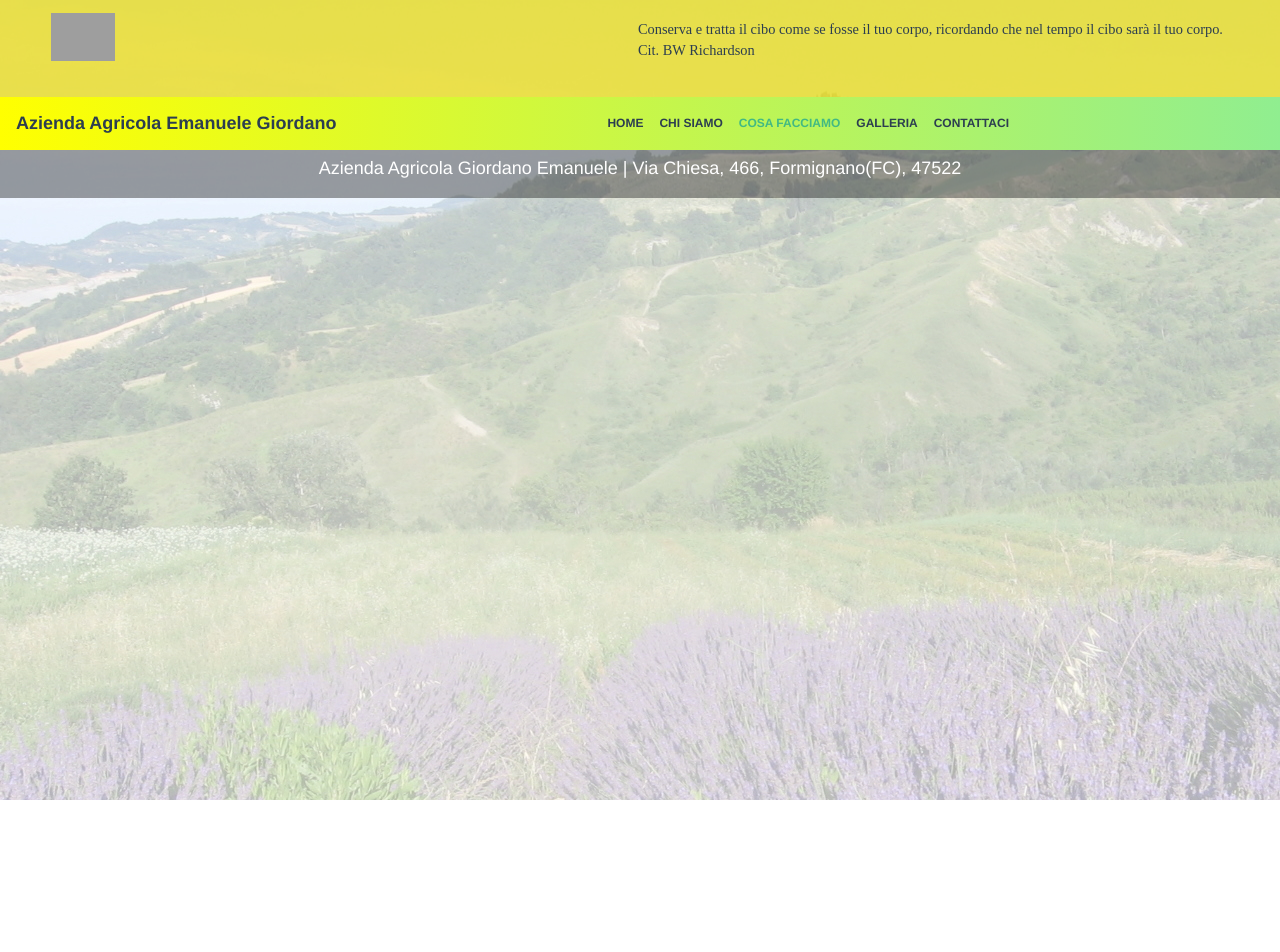
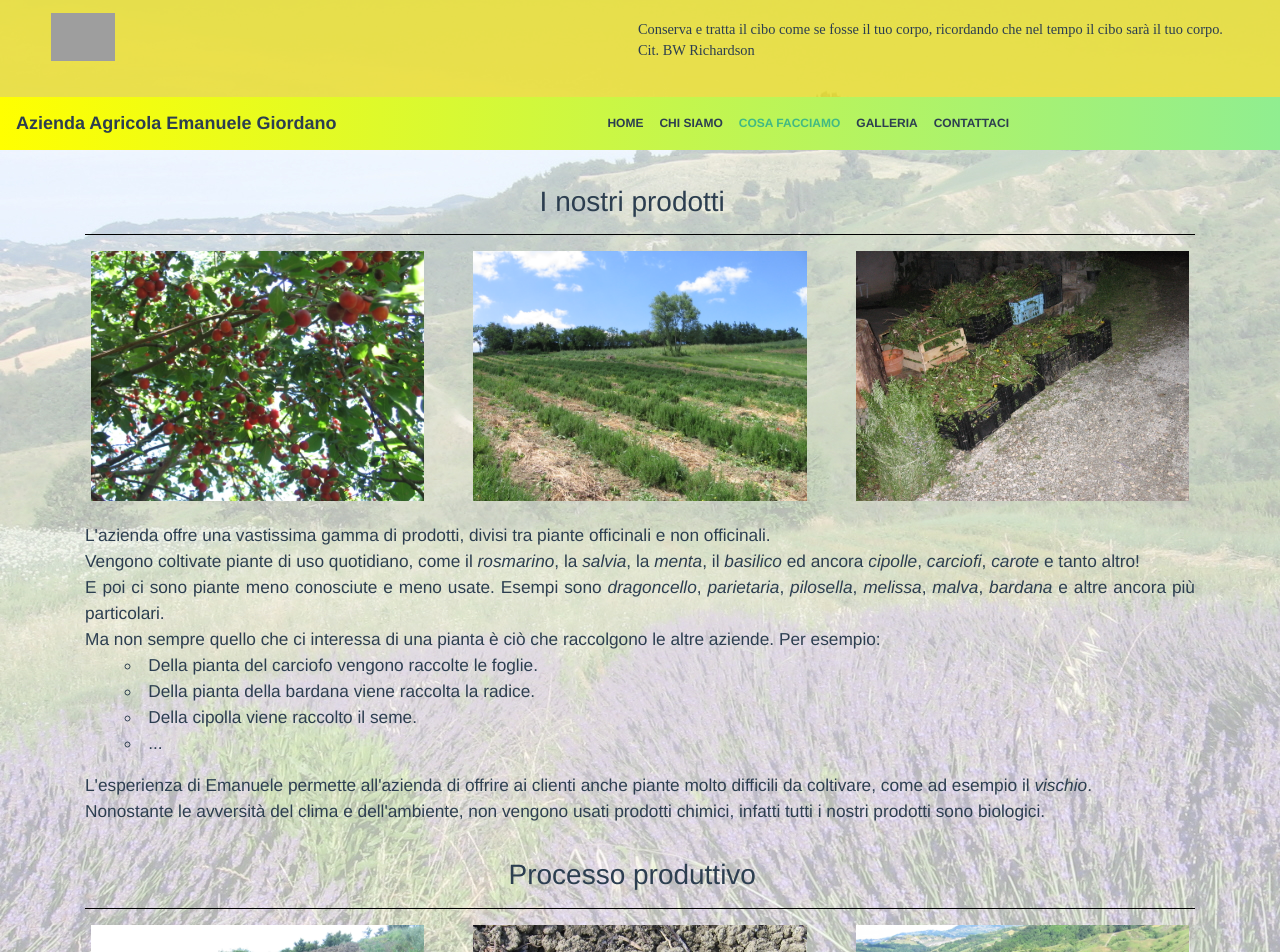
Before and after one commit to NarcAle/AziendaAgricolaEmanueleGiordano, a Vue app: page /cosa-facciamo in a window 1280 px wide. Shown: the top 952 px of the page. Before the commit the page ends 800 px from the top, so only its background shows below. Built offline with nearby package versions, Linux system fonts and the light colour scheme; grey boxes are pictures that could not be loaded.

Commit message:
cosa facciamo added page

```diff
--- /dev/null
+++ b/src/views/Pages/CosaFacciamo.sass
@@ -0,0 +1,29 @@
+.homeContent
+  .block
+    .space-image
+      display: flex
+      flex-direction: column
+      .img-left
+        margin: 1% auto
+        width: 90%
+        height: unset
+    .span
+      font-weight: 500
+      font-size: 1.2em
+      text-align: justify
+      .listCosaFacciamo
+          list-style: circle
+          list-style-position: inside
+          text-align: justify
+
+@media screen and (min-width: 992px )
+  .homeContent
+    .block
+      .space-image
+        flex-direction: row
+        justify-content: space-between
+        margin-bottom: 2%
+        .img-left
+          width: unset
+          height: 250px
+          margin: 0 0.5%
--- a/src/views/Pages/CosaFacciamo.vue
+++ b/src/views/Pages/CosaFacciamo.vue
@@ -0,0 +1,55 @@
+<template>
+  <div class="homeContent container">
+    <div class="block">
+      <div class="content-heading"><h3>I nostri prodotti &nbsp </h3></div>
+      <hr style="background-color: black; height: 1px; border: 0;">
+      <div class="space-image">
+        <img class="img-left" src="../../assets/susine.jpg" height="270"/>
+        <img class="img-left" src="../../assets/prodotti1.jpg" height="270"/>
+        <img class="img-left" src="../../assets/raccolto.jpg" height="270"/>
+      </div>
+      <div class="span">
+        <p class="span">L'azienda offre una vastissima gamma di prodotti, divisi tra piante officinali e non officinali. <br/>
+          Vengono coltivate piante di uso quotidiano, come il <i>rosmarino</i>,
+          la <i>salvia</i>, la <i>menta</i>, il <i>basilico</i> ed ancora <i>cipolle</i>, <i>carciofi</i>, <i>carote</i> e tanto altro!<br/> E poi ci sono piante meno conosciute e
+          meno usate. Esempi sono <i>dragoncello</i>, <i>parietaria</i>, <i>pilosella</i>, <i>melissa</i>, <i>malva</i>, <i>bardana</i> e altre ancora più particolari. <br/>
+          Ma non sempre quello che ci interessa di una pianta è ciò che raccolgono le altre aziende. Per esempio:
+          <ul class="listCosaFacciamo">
+            <li>Della pianta del carciofo vengono raccolte le foglie. </li>
+            <li>Della pianta della bardana viene raccolta la radice.</li>
+            <li>Della cipolla viene raccolto il seme.</li>
+            <li>...</li>
+          </ul>
+        </p>
+        <p class="span">
+          L'esperienza di Emanuele permette all'azienda di offrire ai clienti anche piante molto difficili da coltivare, come ad esempio il <i>vischio</i>.<br/>
+          Nonostante le avversità del clima e dell'ambiente, non vengono usati prodotti chimici, infatti tutti i nostri prodotti sono biologici.
+        </p>
+      </div>
+      <br/>
+
+      <div class="content-heading"><h3>Processo produttivo &nbsp </h3></div>
+      <hr style="background-color: black; height: 1px; border: 0;">
+      <div class="space-image">
+        <img class="img-left" src="../../assets/lavorazione-terra1.jpg"/>
+        <img class="img-left" src="../../assets/lavorazione-terra2.jpg"/>
+        <img class="img-left" src="../../assets/lavorazione-terra3.jpg"/>
+      </div>
+      <div class="span4">
+        <p>
+          La coltivazione parte dalla lavorazione del terreno, che viene fatta con l'utilizzo di mezzi agricoli o, in alcuni casi, a mano.
+          Successivamente viene fatta la semina, che è quasi sempre fatta a mano. A volte non si parte dai semi ma direttamente dalle piantine.<br/>
+          Poi, durante tutto il periodo di crescita, vengono svolti lavori di controllo e di pulizia attorno alle piante per permettergli di crescere rigogliose.
+          <br/> Ogni pianta ha le sue esigenze che Emanuele conosce bene ed è grazie a lui che l'azienda può vantare di offrire prodotti alla migliore qualità sul mercato.<br/>
+          La raccolta viene fatta esclusivamente a mano. Poi, in base alle richieste dei clienti, le piante verranno lavorate così da poter offrirle sia fresche che secche,
+          intere o triturate. <br/>
+          Ogni terreno viene usato a rotazione per diverse piante in modo che non venga impoverito mai. <br/><br/>
+        </p>
+      </div>
+    </div>
+  </div>
+</template>
+
+<style lang="sass">
+@import './CosaFacciamo'
+</style>
```
